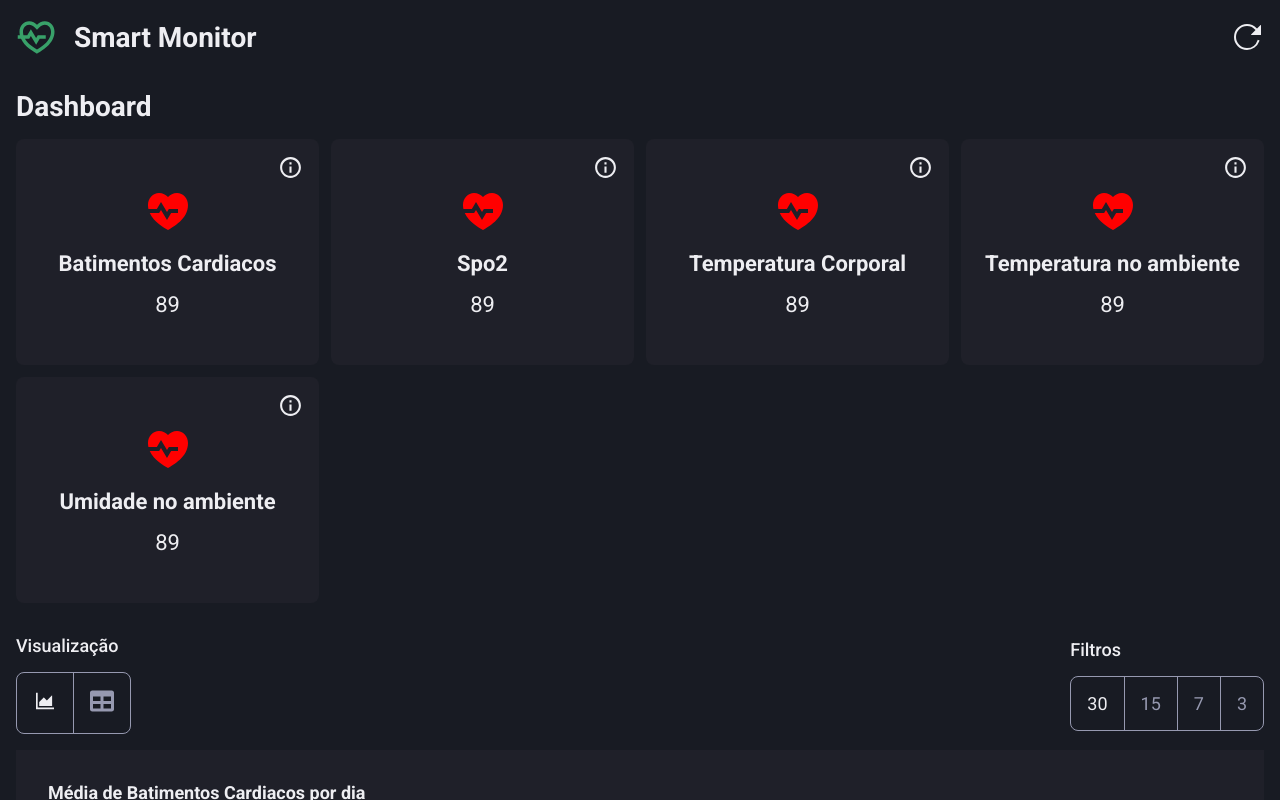
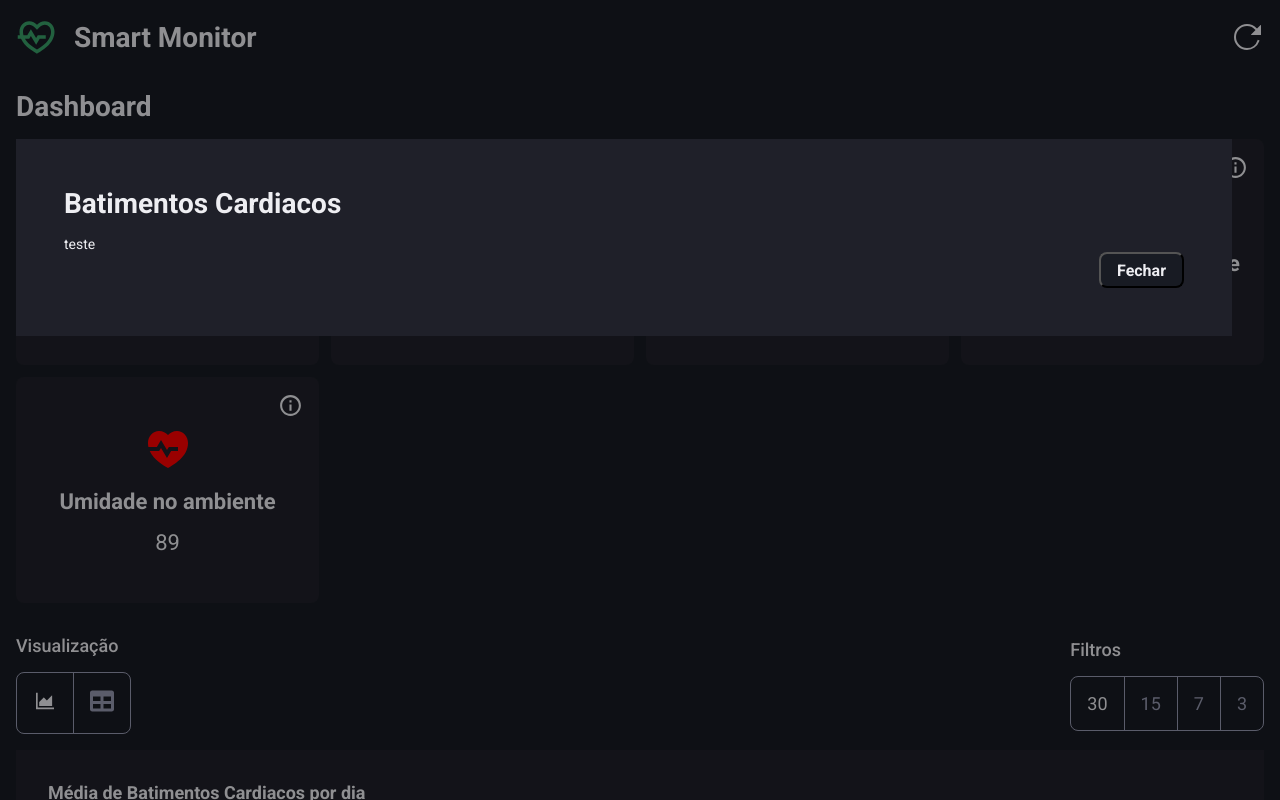
Before and after one commit to arrudadev/smart-monitor-pi7, a Next.js app: page /dashboard in a window 1280 px wide. Both pictures are taken after a click on the icon 290 px from the left and 167 px from the top of the page. Shown: the top 800 px of the page. Built offline with nearby package versions, Linux system fonts and the light colour scheme.

Commit message:
chore: add Modal component

```diff
--- /dev/null
+++ b/src/components/Modal/index.tsx
@@ -0,0 +1,35 @@
+import {
+  CloseButton,
+  Container,
+  Description,
+  Footer,
+  Header,
+  Overlay,
+  Title,
+} from './styles';
+
+type ModalProps = {
+  title: string;
+  description: string;
+  onClose: () => void;
+};
+
+export const Modal = ({ title, description, onClose }: ModalProps) => {
+  return (
+    <>
+      <Overlay />
+
+      <Container>
+        <Header>
+          <Title>{title}</Title>
+        </Header>
+
+        <Description>{description}</Description>
+
+        <Footer>
+          <CloseButton onClick={onClose}>Fechar</CloseButton>
+        </Footer>
+      </Container>
+    </>
+  );
+};
--- /dev/null
+++ b/src/components/Modal/styles.ts
@@ -0,0 +1,71 @@
+import styled from 'styled-components';
+
+export const Overlay = styled.div`
+  position: fixed;
+  top: 0;
+  left: 0;
+
+  z-index: 100;
+
+  width: 100%;
+  height: 100%;
+
+  background-color: rgba(0, 0, 0, 0.4);
+`;
+
+export const Container = styled.div`
+  display: flex;
+  flex-direction: column;
+
+  position: absolute;
+
+  z-index: 101;
+
+  width: 95%;
+
+  padding: 3rem;
+
+  background-color: var(--background-light);
+`;
+
+export const Header = styled.header`
+  display: flex;
+  align-items: center;
+`;
+
+export const Title = styled.h1`
+  font-size: 28px;
+  font-weight: 600;
+`;
+
+export const Description = styled.p`
+  font-size: 14px;
+  font-weight: 400;
+
+  margin-top: 1rem;
+`;
+
+export const Footer = styled.footer`
+  display: flex;
+  align-items: center;
+  justify-content: flex-end;
+`;
+
+export const CloseButton = styled.button`
+  display: flex;
+  align-items: center;
+  justify-content: center;
+
+  font-size: 16px;
+  font-weight: 600;
+
+  color: var(--text);
+
+  height: 32px;
+
+  padding: 1rem;
+
+  border-radius: 8px;
+
+  background-color: var(--background);
+`;
--- a/src/components/StatCard/index.tsx
+++ b/src/components/StatCard/index.tsx
@@ -1,21 +1,42 @@
-import { ReactNode } from 'react';
+import { ReactNode, useState } from 'react';
 
+import { Modal } from '../Modal';
 import { Container, InfoIcon, Title, Value } from './styles';
 
 type StatCardProps = {
   icon: ReactNode;
   title: string;
   value: string;
+  description: string;
 };
 
-export const StatCard = ({ icon, title, value }: StatCardProps) => (
+export const StatCard = ({
+  icon,
+  title,
+  value,
+  description,
+}: StatCardProps) => {
+  const [modalDisplayed, setModalDisplayed] = useState(false);
+
+  return (
+    <>
       <Container>
         {icon}
 
-    <InfoIcon />
+        <InfoIcon onClick={() => setModalDisplayed(true)} />
 
         <Title>{title}</Title>
 
         <Value>{value}</Value>
       </Container>
+
+      {modalDisplayed && (
+        <Modal
+          title={title}
+          description={description}
+          onClose={() => setModalDisplayed(false)}
+        />
+      )}
+    </>
   );
+};
--- a/src/pages/dashboard/index.tsx
+++ b/src/pages/dashboard/index.tsx
@@ -40,30 +40,35 @@ const Dashboard: NextPage = () => {
             title="Batimentos Cardiacos"
             value="89"
             icon={<RiHeartPulseFill color="red" size={48} />}
+            description="teste"
           />
 
           <StatCard
             title="Spo2"
             value="89"
             icon={<RiHeartPulseFill color="red" size={48} />}
+            description="teste"
           />
 
           <StatCard
             title="Temperatura Corporal"
             value="89"
             icon={<RiHeartPulseFill color="red" size={48} />}
+            description="teste"
           />
 
           <StatCard
             title="Temperatura no ambiente"
             value="89"
             icon={<RiHeartPulseFill color="red" size={48} />}
+            description="teste"
           />
 
           <StatCard
             title="Umidade no ambiente"
             value="89"
             icon={<RiHeartPulseFill color="red" size={48} />}
+            description="teste"
           />
         </StatsGrid>
 
```
Lines whose indentation alone changed are shown as unchanged.
